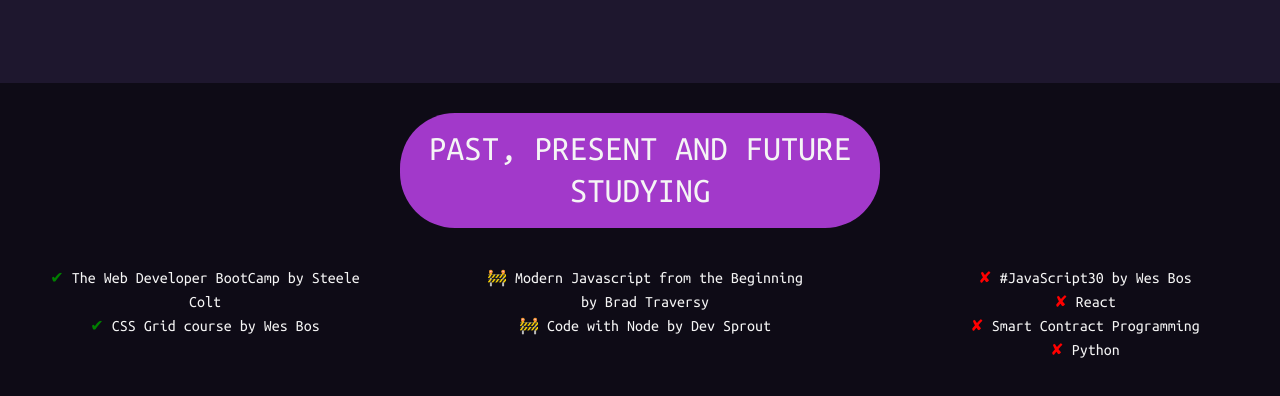
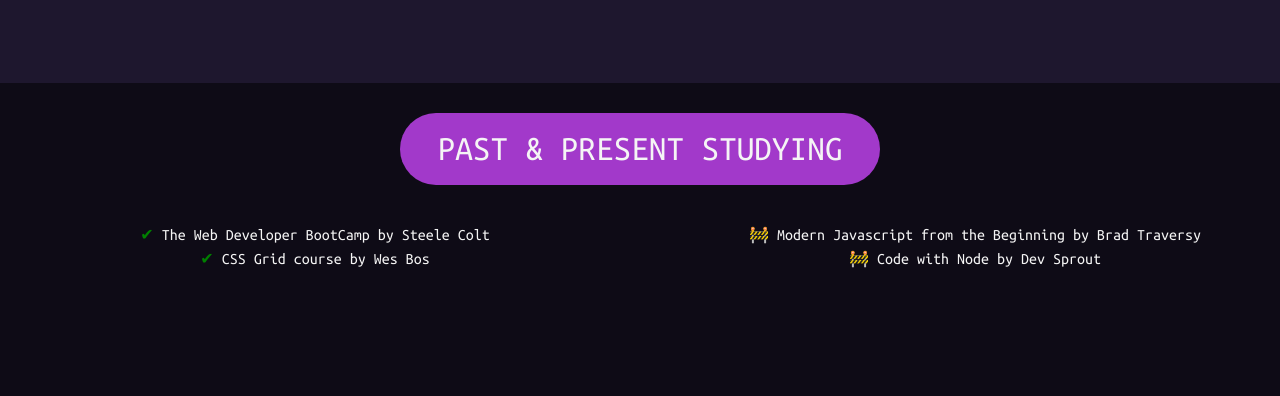
Before and after one commit to Easaaa/Portfolio-2020, a website: page skills.html in a window 1280 px wide. Shown: the part 602-998 px from the top of the page. Drawn offline with nearby package versions, Linux system fonts and the light colour scheme.

Commit message:
minor change content

```diff
--- a/skills.html
+++ b/skills.html
@@ -60,7 +60,7 @@
 
 <div class="lessons">
   <div>
-    <h1>Past, present and future studying</h1>
+    <h1>Past & present studying</h1>
   </div>
   <div class="studying">
       <div class="past">
@@ -73,14 +73,6 @@
           <ul>
             <li>🚧 Modern Javascript from the Beginning by Brad Traversy</li>
             <li>🚧 Code with Node by Dev Sprout</li>
-          </ul>
-        </div>
-        <div class="future">
-          <ul>
-            <li><span>✘</span> #JavaScript30 by Wes Bos</li>
-            <li><span>✘</span> React</li>
-            <li><span>✘</span> Smart Contract Programming</li>
-            <li><span>✘</span> Python</li>
           </ul>
         </div>
   </div>
--- a/style.css
+++ b/style.css
@@ -551,10 +551,6 @@
   color: green;
 }
 
-.lessons .future span {
-  color: red;
-}
-
 .lessons h1 {
   background: #A239CA;
   padding: 15px;
```
